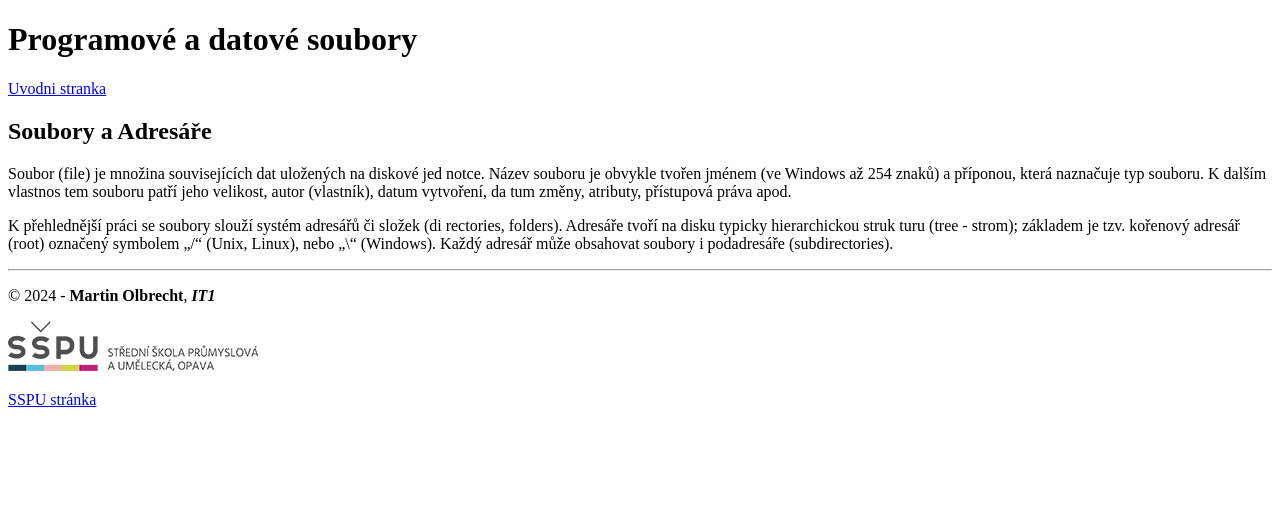
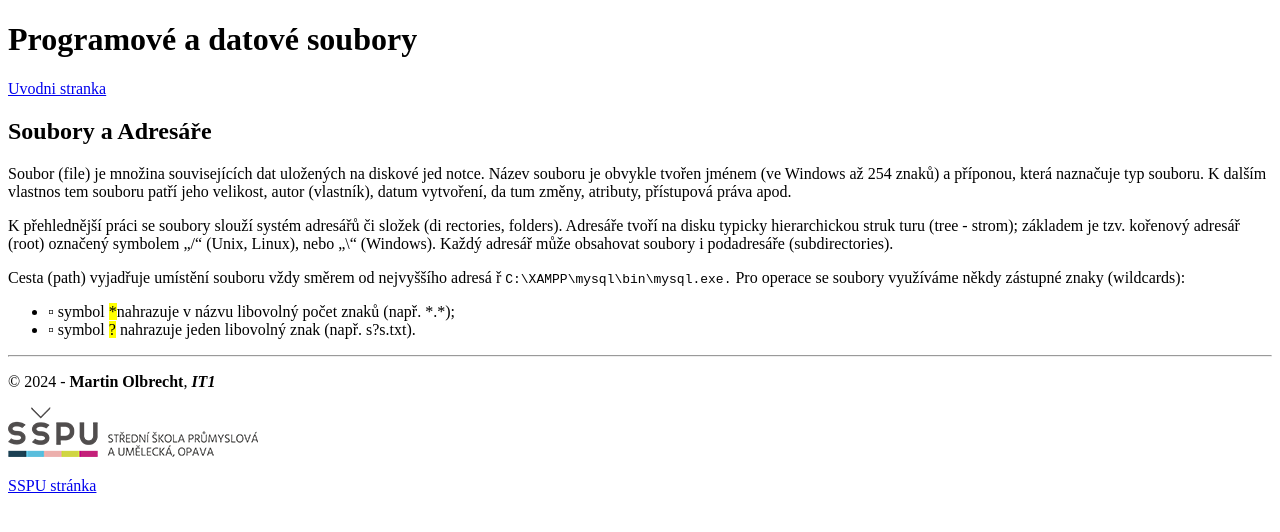
Before and after one commit to Martynester1/Programy-a-data, a plain HTML site: page a/index.html in a window 1280 px wide. Drawn offline with Linux system fonts and the light colour scheme.

Commit message:
Add files via upload

```diff
--- a/a/index.html
+++ b/a/index.html
@@ -22,6 +22,13 @@
         turu (tree - strom); základem je tzv. kořenový adresář (root) označený
         symbolem „/“ (Unix, Linux), nebo „\“ (Windows). Každý adresář může
         obsahovat soubory i podadresáře (subdirectories).</p>
+        <p>Cesta (path) vyjadřuje umístění souboru vždy směrem od nejvyššího adresá
+            ř <code>C:\XAMPP\mysql\bin\mysql.exe.</code> Pro operace se soubory využíváme někdy
+            zástupné znaky (wildcards):</p>
+        <ul>
+            <li>▫ symbol <mark>*</mark>nahrazuje v názvu libovolný počet znaků (např. *.*);</li>
+             <li>▫ symbol <mark>?</mark>  nahrazuje jeden libovolný znak (např. s?s.txt).</li>
+        </ul>
     </main>
     <footer>
         <hr>
```
